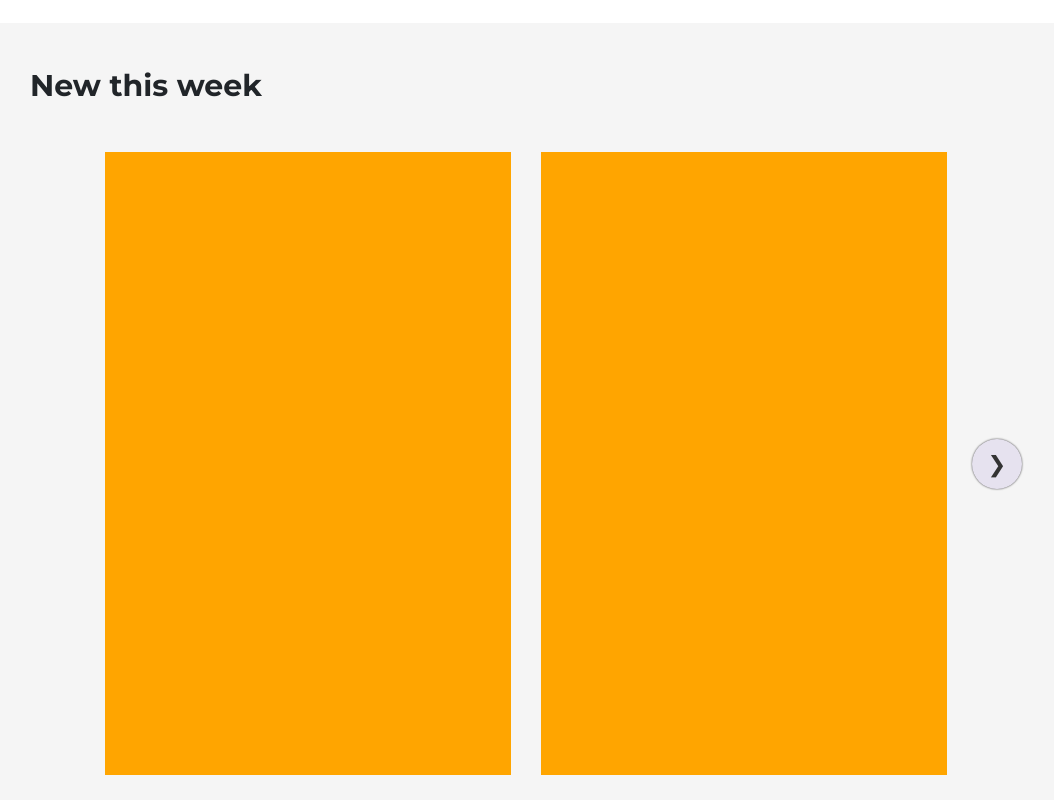
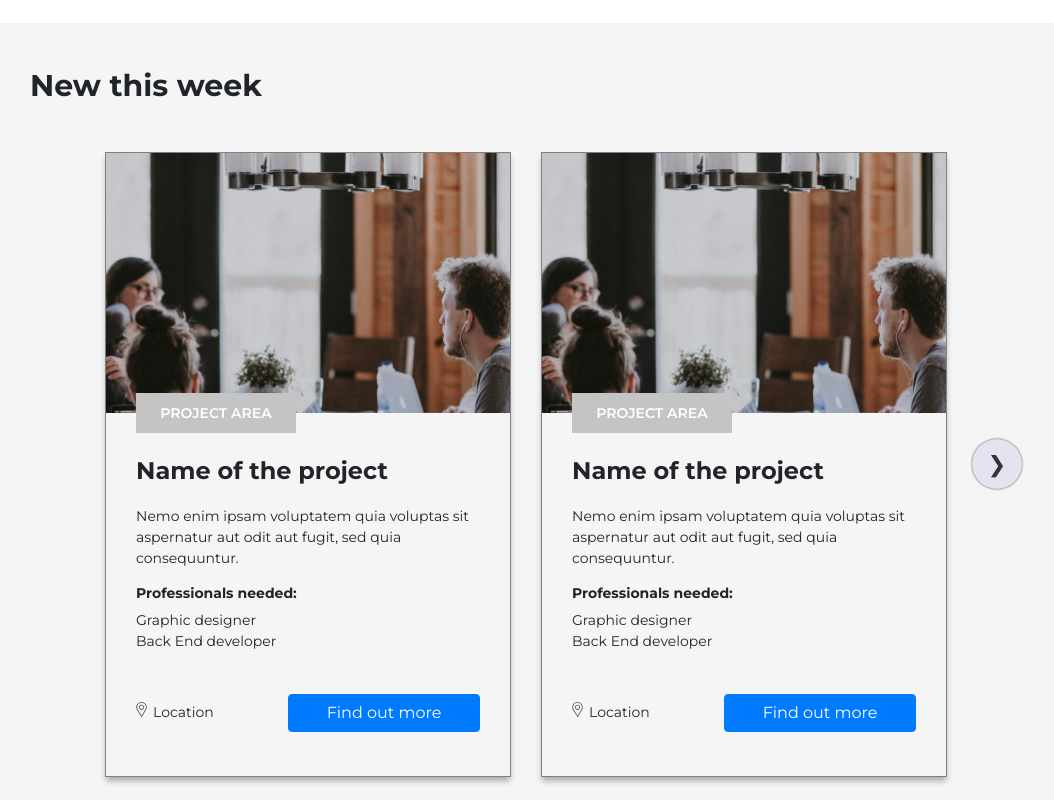
Before and after one commit to bolbatart/bbd-client, a React (Create React App) app: page / in a window 1280 px wide. Shown: the part 860-1660 px from the top of the page, without its empty margins (114-1168 px from the left). Built offline with nearby package versions, Linux system fonts and the light colour scheme.

Commit message:
finished project card's UI

```diff
--- /dev/null
+++ b/src/components/Cards/ProjectCard.tsx
@@ -0,0 +1,137 @@
+import React, { useEffect, useRef, useState } from "react";
+import styled from "styled-components";
+
+import { Button } from "reactstrap";
+
+import LocationIcon from "assets/icons/location.svg";
+import Image from "assets/images/hpheader.jpg";
+
+interface IProps {}
+
+const ProjectCard: React.FC<IProps> = (props) => {
+  return (
+    <StyledProjectCard>
+      <div className="pc-img">
+        <img src={Image} />
+      </div>
+
+      {/* absoulute */}
+
+      {/* paddings */}
+      <div className="pc-content">
+        <div className="pc-area semi-bold">project area</div>
+
+        <h3 className="pc-content__title bold">Name of the project</h3>
+
+        <p className="pc-content__description">
+          Nemo enim ipsam voluptatem quia voluptas sit aspernatur aut odit aut
+          fugit, sed quia consequuntur.
+        </p>
+
+        <div className="pc-content__professionals">
+          <h6 className="prof__title bold">Professionals needed:</h6>
+
+          <ul className="prof-list">
+            <li className="prof-list__item">Graphic designer</li>
+            <li className="prof-list__item">Back End developer</li>
+          </ul>
+        </div>
+
+        <div className="pc-content-footer">
+          <div className="pc-content-footer__location">Location</div>
+
+          <Button color="primary">Find out more</Button>
+        </div>
+      </div>
+    </StyledProjectCard>
+  );
+};
+
+export default ProjectCard;
+
+const StyledProjectCard = styled.div`
+  max-width: 450px;
+  border: 1px solid #808080;
+  // shadows
+  -webkit-box-shadow: 0px 5px 6px -1px rgba(0, 0, 0, 0.6);
+  box-shadow: 0px 5px 6px -1px rgba(0, 0, 0, 0.3);
+
+  .pc {
+    &-img {
+      height: 260px;
+      img {
+        height: 100%;
+        object-fit: cover;
+      }
+    }
+
+    &-area {
+      width: 160px;
+      height: 40px;
+      position: absolute;
+      display: flex;
+      align-items: center;
+      justify-content: center;
+      background: #c4c4c4;
+      color: white;
+      top: -20px;
+      text-transform: uppercase;
+    }
+
+    &-content {
+      position: relative;
+      padding: 44px 30px;
+
+      &__title {
+        margin: 0 0 20px;
+      }
+
+      &__description {
+        margin: 0 0 16px;
+      }
+
+      &__professionals {
+        margin: 0 0 42px;
+        .prof {
+          &__title {
+            //
+          }
+          &-list {
+            //
+            &__item {
+              //
+            }
+          }
+        }
+      }
+
+      &-footer {
+        display: flex;
+        justify-content: space-between;
+        align-items: center;
+        margin: -20px 0 0 0;
+        flex-wrap: wrap-reverse;
+
+        button {
+          margin: 20px 0 0 0;
+          flex-grow: 1;
+          min-width: 192px;
+        }
+
+        &__location {
+          margin: 20px 40px 0 0;
+          max-width: 150px;
+          flex-grow: 1;
+          &::before {
+            content: "";
+            background: url(${LocationIcon}) no-repeat;
+            display: inline-block;
+            height: 15px;
+            width: 11px;
+            margin-right: 6px;
+          }
+        }
+      }
+    }
+  }
+`;
--- a/src/components/Carousel/Carousel.tsx
+++ b/src/components/Carousel/Carousel.tsx
@@ -2,6 +2,7 @@ import React from "react";
 import styled from "styled-components";
 
 import ElasticCarousel from "react-elastic-carousel";
+import ProjectCard from "components/Cards/ProjectCard";
 
 interface IProps {}
 
@@ -20,11 +21,24 @@ const Carousel: React.FC<IProps> = (props) => {
         isRTL={false}
         pagination={false}
       >
-        <div className="item"></div>
-        <div className="item"></div>
-        <div className="item"></div>
-        <div className="item"></div>
-        <div className="item"></div>
+        <div className="item">
+          <ProjectCard />
+        </div>
+        <div className="item">
+          <ProjectCard />
+        </div>
+        <div className="item">
+          <ProjectCard />
+        </div>
+        <div className="item">
+          <ProjectCard />
+        </div>
+        <div className="item">
+          <ProjectCard />
+        </div>
+        <div className="item">
+          <ProjectCard />
+        </div>
       </ElasticCarousel>
     </StyledCarousel>
   );
@@ -34,9 +48,6 @@ export default Carousel;
 
 const StyledCarousel = styled.div`
   .item {
-    width: 450px;
-    height: 623px;
-    background-color: orange;
     margin: 15px;
   }
 
@@ -46,7 +57,15 @@ const StyledCarousel = styled.div`
   /* round buttons on hover */
   .rec.rec-arrow:hover {
     /* border-radius: 50%; */
-    background-color: orange;
+    background-color: #18a0fb;
+  }
+  .rec.rec-arrow:active {
+    /* border-radius: 50%; */
+    background-color: #18a0fb;
+  }
+  .rec.rec-arrow:focus {
+    /* border-radius: 50%; */
+    background-color: #18a0fb;
   }
   /* hide disabled buttons */
   .rec.rec-arrow:disabled {
--- a/src/pages/ProjectsList.tsx
+++ b/src/pages/ProjectsList.tsx
@@ -1,14 +1,24 @@
 import React from "react";
 import styled from "styled-components";
+
+import ProjectCard from "components/Cards/ProjectCard";
 
 const ProjectsList: React.FC = () => {
   return (
     <StyledProjectsList>
       <h4>Projects' List Page</h4>
+
+      <div className="_container">
+        <ProjectCard />
+      </div>
     </StyledProjectsList>
   );
 };
 
 export default ProjectsList;
 
-const StyledProjectsList = styled.div``;
+const StyledProjectsList = styled.div`
+  h4 {
+    margin: 0 0 100px;
+  }
+`;
--- a/src/styles/globalStyles.ts
+++ b/src/styles/globalStyles.ts
@@ -27,6 +27,9 @@ h3 {
 }
 h4 {
   font-size: 20px;
+}
+h5, h6 {
+  font-size: 14px;
 }
 
 .semi-bold {
```
Also changed, not shown: src/assets/icons/location.svg (added).
